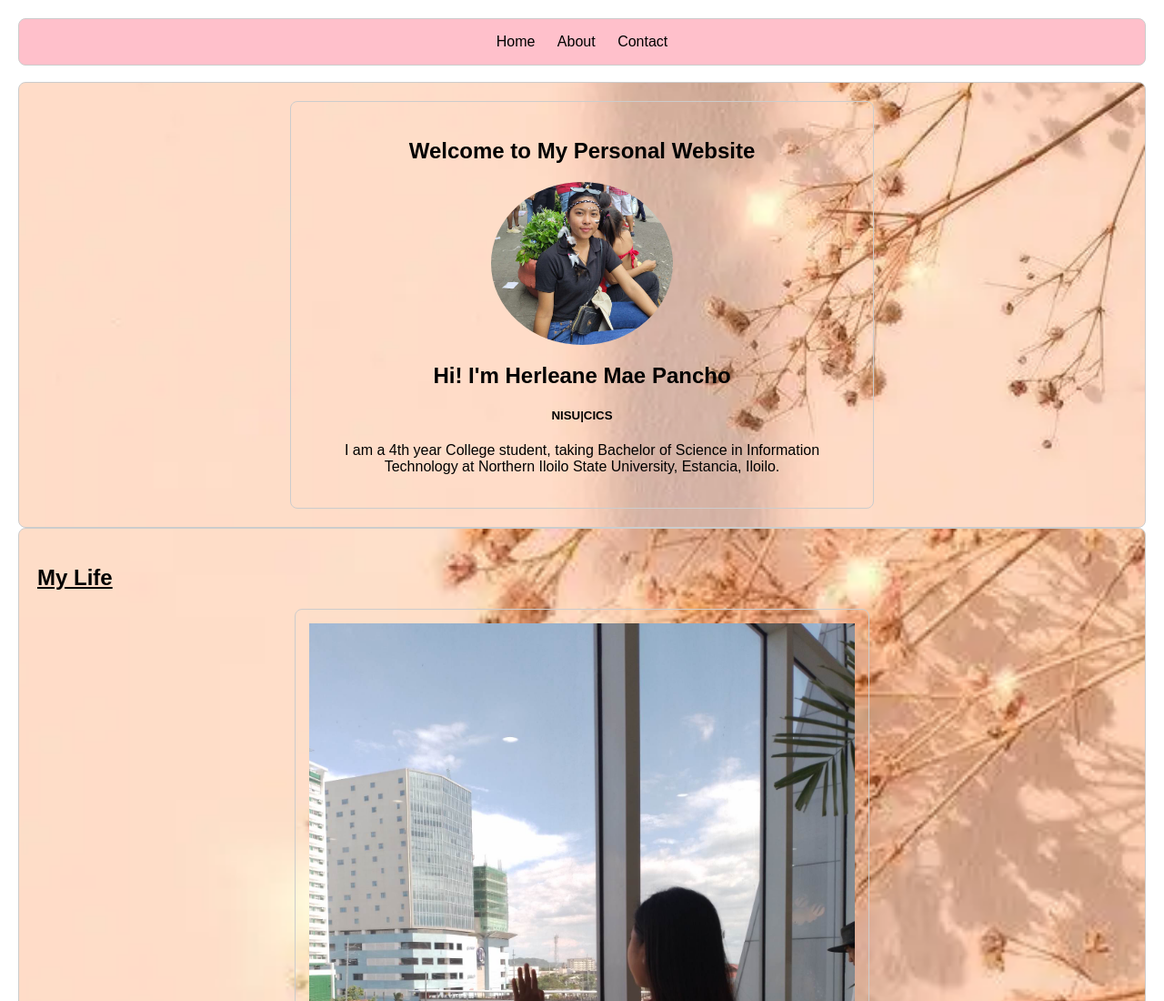
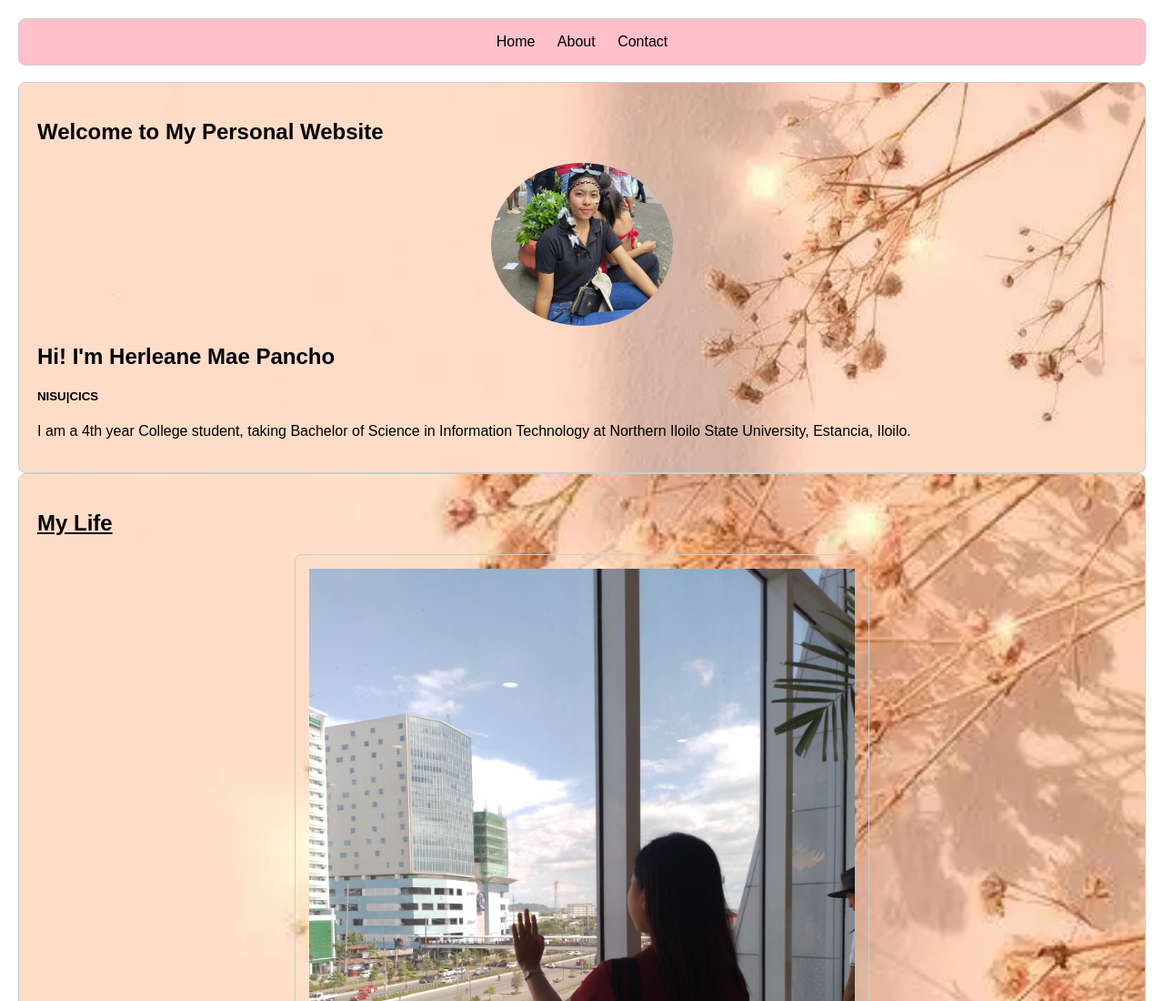
Before and after one commit to Herleane0524/Herleane-s, a plain HTML site: page index.html in a window 1280 px wide. Shown: the top 1100 px of the page at 91% size. Drawn offline with Linux system fonts and the light colour scheme.

Commit message:
Update index.html

```diff
--- a/index.html
+++ b/index.html
@@ -28,18 +28,7 @@
     margin: 0;
     padding: 20px;
 
-
     }
-    .container {
-   text-align: center;
-   max-width: 600px;
-   margin: auto;
-   border: 1px solid #ccc;
-   padding: 20px;
-   border-radius: 8px;
-
-    }
-
     #herleane{
     padding: 20px;
     background-image: url('b.png');
```
